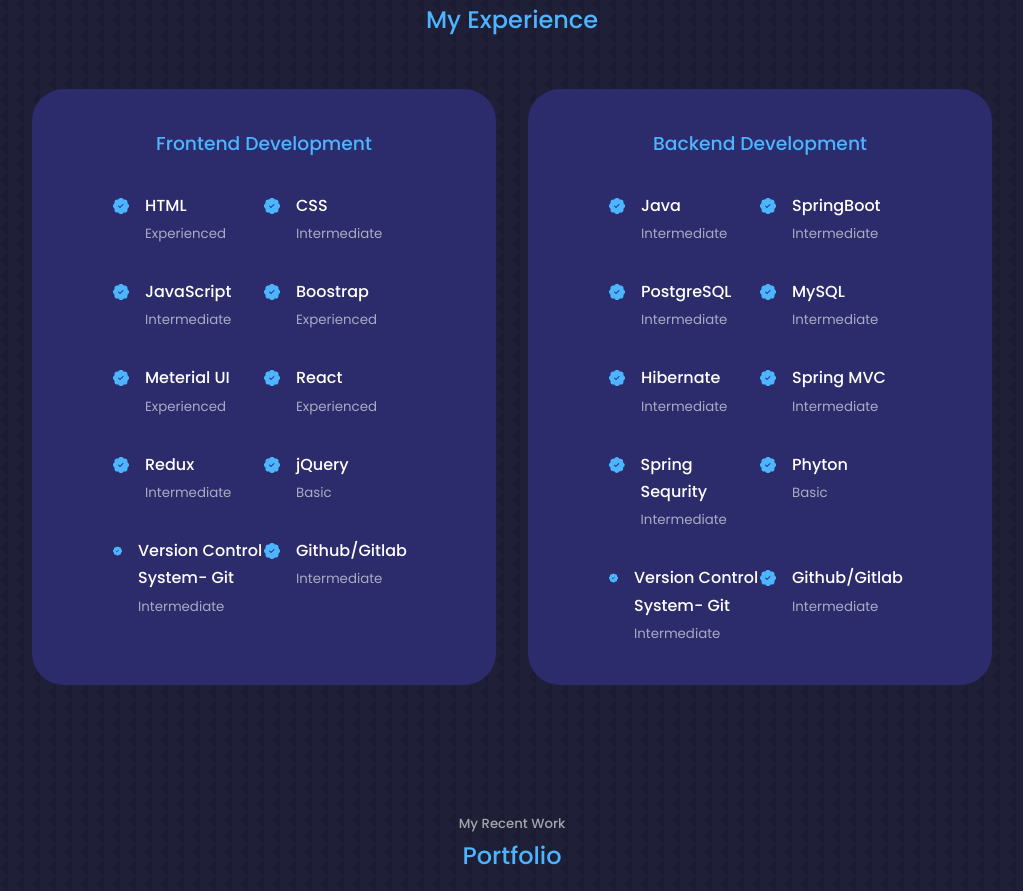
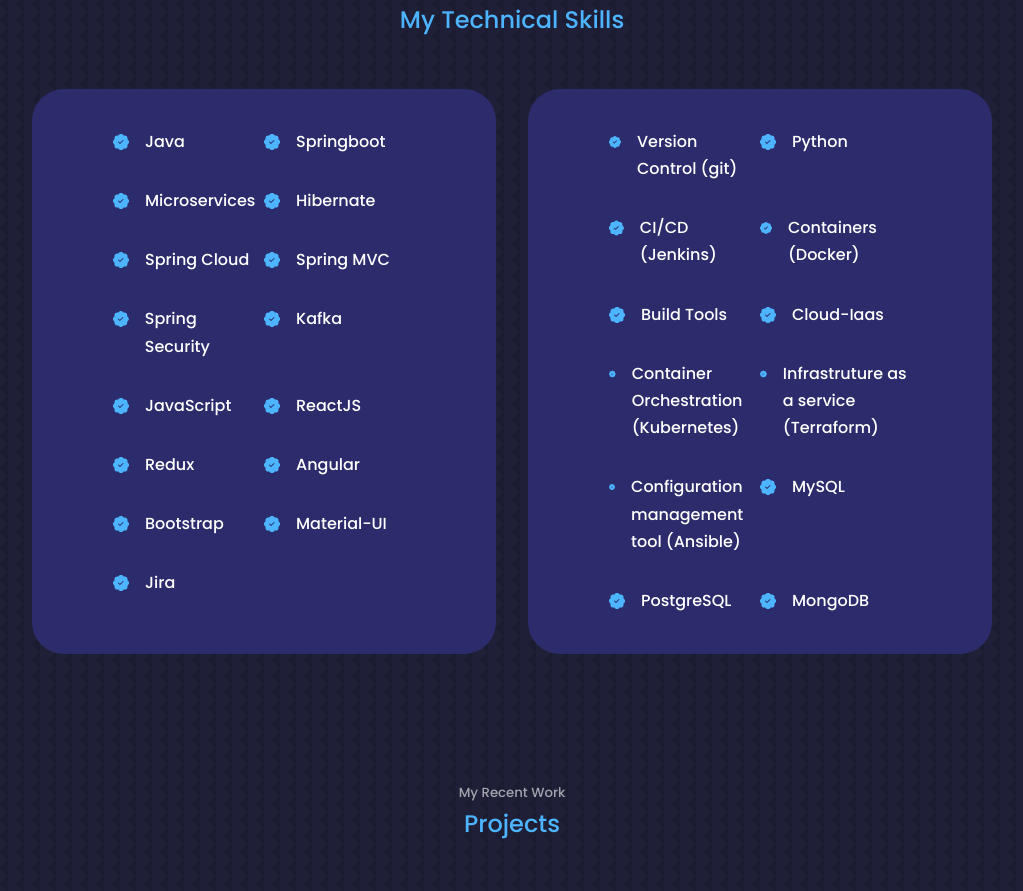
Before and after one commit to gayanath97/personal_portfolio_gayanath, a React (Create React App) app: page / in a window 1280 px wide. Shown: the part 2740-3631 px from the top of the page, without its empty margins (128-1151 px from the left). Built offline with nearby package versions, Linux system fonts and the light colour scheme.

Commit message:
tech_skill_updated

```diff
--- a/src/components/about/About.jsx
+++ b/src/components/about/About.jsx
@@ -24,7 +24,7 @@
             <article className="about_card">
               <FaAward className="about_icon" />
               <h5>Experience</h5>
-              <small>2+ Years Working</small>
+              <small>1+ Years Working</small>
             </article>
 
             <article className="about_card">
--- a/src/components/experience/Experience.jsx
+++ b/src/components/experience/Experience.jsx
@@ -1,219 +1,235 @@
-import React from 'react'
-import './experience.css'
-import {BsPatchCheckFill} from 'react-icons/bs'
+import React from "react";
+import "./experience.css";
+import { BsPatchCheckFill } from "react-icons/bs";
 
 const Experience = () => {
   return (
-    <section id='experience'>
+    <section id="experience">
       <h5>What Skills I Have</h5>
-             <h2>My Experience</h2>
+      <h2>My Technical Skills</h2>
 
       <div className="container experience_container">
         <div className="experience_frontend">
-                 <h3>Frontend Development</h3>
+          {/* <h3>Frontend Development</h3> */}
           <div className="experience_content">
             <article className="experience_details">
-                     <BsPatchCheckFill className='experience_details-icon' />
+              <BsPatchCheckFill className="experience_details-icon" />
               <div>
-                     <h4>HTML</h4>
-                     <small className='text-light'>Experienced</small>
+                <h4>Java</h4>
+                {/* <small className="text-light">Experienced</small> */}
               </div>
-
             </article>
 
             <article className="experience_details">
-                     <BsPatchCheckFill className='experience_details-icon'/>
+              <BsPatchCheckFill className="experience_details-icon" />
               <div>
-                     <h4>CSS</h4>
-                     <small className='text-light'>Intermediate</small>
+                <h4>Springboot</h4>
+                {/* <small className="text-light">Intermediate</small> */}
               </div>
-
             </article>
 
             <article className="experience_details">
-                     <BsPatchCheckFill className='experience_details-icon'/>
+              <BsPatchCheckFill className="experience_details-icon" />
               <div>
-                     <h4>JavaScript</h4>
-                     <small className='text-light'>Intermediate</small>
+                <h4>Microservices</h4>
+                {/* <small className="text-light">Intermediate</small> */}
               </div>
-
             </article>
 
             <article className="experience_details">
-                     <BsPatchCheckFill className='experience_details-icon'/>
+              <BsPatchCheckFill className="experience_details-icon" />
               <div>
-                     <h4>Boostrap</h4>
-                     <small className='text-light'>Experienced</small>
+                <h4>Hibernate</h4>
+                {/* <small className="text-light">Experienced</small> */}
               </div>
-
             </article>
 
             <article className="experience_details">
-                     <BsPatchCheckFill className='experience_details-icon'/>
+              <BsPatchCheckFill className="experience_details-icon" />
               <div>
-                     <h4>Meterial UI</h4>
-                     <small className='text-light'>Experienced</small>
+                <h4>Spring Cloud</h4>
+                {/* <small className="text-light">Experienced</small> */}
               </div>
-
             </article>
 
             <article className="experience_details">
-                     <BsPatchCheckFill className='experience_details-icon'/>
+              <BsPatchCheckFill className="experience_details-icon" />
               <div>
-                     <h4>React</h4>
-                     <small className='text-light'>Experienced</small>
+                <h4>Spring MVC</h4>
+                {/* <small className="text-light">Experienced</small> */}
               </div>
-
             </article>
 
             <article className="experience_details">
-                     <BsPatchCheckFill className='experience_details-icon'/>
+              <BsPatchCheckFill className="experience_details-icon" />
               <div>
-                     <h4>Redux</h4>
-                     <small className='text-light'>Intermediate</small>
+                <h4>Spring Security</h4>
+                {/* <small className="text-light">Intermediate</small> */}
               </div>
-
             </article>
 
             <article className="experience_details">
-                     <BsPatchCheckFill className='experience_details-icon'/>
+              <BsPatchCheckFill className="experience_details-icon" />
               <div>
-                     <h4>jQuery</h4>
-                     <small className='text-light'>Basic</small>
+                <h4>Kafka</h4>
+                {/* <small className="text-light">Basic</small> */}
               </div>
-
             </article>
 
             <article className="experience_details">
-                     <BsPatchCheckFill className='experience_details-icon'/>
+              <BsPatchCheckFill className="experience_details-icon" />
               <div>
-                     <h4>Version Control System- Git</h4>
-                     <small className='text-light'>Intermediate</small>
+                <h4>JavaScript</h4>
+                {/* <small className="text-light">Intermediate</small> */}
               </div>
-
-
             </article>
 
             <article className="experience_details">
-                     <BsPatchCheckFill className='experience_details-icon'/>
+              <BsPatchCheckFill className="experience_details-icon" />
               <div>
-                     <h4>Github/Gitlab</h4>
-                     <small className='text-light'>Intermediate</small>
+                <h4>ReactJS</h4>
+                {/* <small className="text-light">Intermediate</small> */}
               </div>
-
-
             </article>
-
+            <article className="experience_details">
+              <BsPatchCheckFill className="experience_details-icon" />
+              <div>
+                <h4>Redux</h4>
+                {/* <small className="text-light">Intermediate</small> */}
+              </div>
+            </article>
+            <article className="experience_details">
+              <BsPatchCheckFill className="experience_details-icon" />
+              <div>
+                <h4>Angular</h4>
+                {/* <small className="text-light">Intermediate</small> */}
+              </div>
+            </article>
+            <article className="experience_details">
+              <BsPatchCheckFill className="experience_details-icon" />
+              <div>
+                <h4>Bootstrap</h4>
+                {/* <small className="text-light">Intermediate</small> */}
+              </div>
+            </article>
+            <article className="experience_details">
+              <BsPatchCheckFill className="experience_details-icon" />
+              <div>
+                <h4>Material-UI</h4>
+                {/* <small className="text-light">Intermediate</small> */}
+              </div>
+            </article>
+            <article className="experience_details">
+              <BsPatchCheckFill className="experience_details-icon" />
+              <div>
+                <h4>Jira</h4>
+                {/* <small className="text-light">Intermediate</small> */}
+              </div>
+            </article>
           </div>
         </div>
         {/* END OF FRONTEND */}
         <div className="experience_frontend">
-                 <h3>Backend Development</h3>
+          {/* <h3>Backend Development</h3> */}
           <div className="experience_content">
             <article className="experience_details">
-                     <BsPatchCheckFill className='experience_details-icon'/>
+              <BsPatchCheckFill className="experience_details-icon" />
               <div>
-                     <h4>Java</h4>
-                     <small className='text-light'>Intermediate</small>
+                <h4>Version Control (git)</h4>
+                {/* <small className="text-light">Intermediate</small> */}
               </div>
-
             </article>
 
             <article className="experience_details">
-                     <BsPatchCheckFill className='experience_details-icon'/>
+              <BsPatchCheckFill className="experience_details-icon" />
               <div>
-                     <h4>SpringBoot</h4>
-                     <small className='text-light'>Intermediate</small>
+                <h4>Python</h4>
+                {/* <small className="text-light">Intermediate</small> */}
               </div>
-
             </article>
 
             <article className="experience_details">
-                     <BsPatchCheckFill className='experience_details-icon'/>
+              <BsPatchCheckFill className="experience_details-icon" />
               <div>
-                     <h4>PostgreSQL</h4>
-                     <small className='text-light'>Intermediate</small>
+                <h4>CI/CD (Jenkins)</h4>
+                {/* <small className="text-light">Intermediate</small> */}
               </div>
-
             </article>
 
             <article className="experience_details">
-                     <BsPatchCheckFill className='experience_details-icon'/>
+              <BsPatchCheckFill className="experience_details-icon" />
               <div>
-                     <h4>MySQL</h4>
-                     <small className='text-light'>Intermediate</small>
+                <h4>Containers (Docker)</h4>
+                {/* <small className="text-light">Intermediate</small> */}
               </div>
-
             </article>
 
             <article className="experience_details">
-                     <BsPatchCheckFill className='experience_details-icon'/>
+              <BsPatchCheckFill className="experience_details-icon" />
               <div>
-                     <h4>Hibernate</h4>
-                     <small className='text-light'>Intermediate</small>
+                <h4>Build Tools</h4>
+                {/* <small className="text-light">Intermediate</small> */}
               </div>
-
             </article>
 
             <article className="experience_details">
-                     <BsPatchCheckFill className='experience_details-icon'/>
+              <BsPatchCheckFill className="experience_details-icon" />
               <div>
-                     <h4>Spring MVC</h4>
-                     <small className='text-light'>Intermediate</small>
+                <h4>Cloud-Iaas</h4>
+                {/* <small className="text-light">Intermediate</small> */}
               </div>
-
             </article>
 
             <article className="experience_details">
-                     <BsPatchCheckFill className='experience_details-icon'/>
+              <BsPatchCheckFill className="experience_details-icon" />
               <div>
-                     <h4>Spring Sequrity</h4>
-                     <small className='text-light'>Intermediate</small>
+                <h4>Container Orchestration (Kubernetes)</h4>
+                {/* <small className="text-light">Intermediate</small> */}
               </div>
-
             </article>
 
             <article className="experience_details">
-                     <BsPatchCheckFill className='experience_details-icon'/>
+              <BsPatchCheckFill className="experience_details-icon" />
               <div>
-                     <h4>Phyton</h4>
-                     <small className='text-light'>Basic</small>
+                <h4>Infrastruture as a service (Terraform)</h4>
+                {/* <small className="text-light">Basic</small> */}
               </div>
-
-
             </article>
 
             <article className="experience_details">
-                     <BsPatchCheckFill className='experience_details-icon'/>
+              <BsPatchCheckFill className="experience_details-icon" />
               <div>
-                     <h4>Version Control System- Git</h4>
-                     <small className='text-light'>Intermediate</small>
+                <h4>Configuration management tool (Ansible)</h4>
+                {/* <small className="text-light">Intermediate</small> */}
               </div>
-
-
             </article>
 
             <article className="experience_details">
-                     <BsPatchCheckFill className='experience_details-icon'/>
+              <BsPatchCheckFill className="experience_details-icon" />
               <div>
-                     <h4>Github/Gitlab</h4>
-                     <small className='text-light'>Intermediate</small>
+                <h4>MySQL</h4>
+                {/* <small className="text-light">Intermediate</small> */}
               </div>
-
-
             </article>
-
+            <article className="experience_details">
+              <BsPatchCheckFill className="experience_details-icon" />
+              <div>
+                <h4>PostgreSQL</h4>
+                {/* <small className="text-light">Intermediate</small> */}
+              </div>
+            </article>
+            <article className="experience_details">
+              <BsPatchCheckFill className="experience_details-icon" />
+              <div>
+                <h4>MongoDB</h4>
+                {/* <small className="text-light">Intermediate</small> */}
+              </div>
+            </article>
           </div>
         </div>
+      </div>
+    </section>
+  );
+};
 
-
-             </div>
-
-
-
-    </section>
-
-  )
-}
-
-export default Experience
+export default Experience;
--- a/src/components/portfolio/Portforlio.jsx
+++ b/src/components/portfolio/Portforlio.jsx
@@ -1,39 +1,62 @@
-import React from 'react'
-import './portfolio.css'
-import IMG1 from '../../assets/portfolio1.jpg'
-import IMG2 from '../../assets/portfolio2.jpg'
-import IMG3 from '../../assets/portfolio3.jpg'
-import IMG4 from '../../assets/portfolio4.jpg'
-import IMG5 from '../../assets/portfolio5.png'
-import IMG6 from '../../assets/portfolio6.jpg'
+import React from "react";
+import "./portfolio.css";
+import IMG1 from "../../assets/portfolio1.jpg";
+import IMG2 from "../../assets/portfolio2.jpg";
+import IMG3 from "../../assets/portfolio3.jpg";
+import IMG4 from "../../assets/portfolio4.jpg";
+import IMG5 from "../../assets/portfolio5.png";
+import IMG6 from "../../assets/portfolio6.jpg";
 
 const Portfolio = () => {
   return (
-    <section id='portfolio'>
+    <section id="portfolio">
       <h5>My Recent Work</h5>
-          <h2>Portfolio</h2>
+      <h2>Projects</h2>
 
       <div className="container portfolio_container">
         <article className="portfolio_item">
           <div className="portfolio_item-image">
             <img src={IMG1} alt="" />
           </div>
-              <h3 >Springboot-hooks-fullstack</h3>
+          <h3>Springboot-hooks-fullstack</h3>
           <div className="portfolio_item-cta">
-              <a href='https://github.com/gayanath97/Springboot-hooks-fullstack' className='btn' target='_blank'>Github</a>
-              <a href='https://github.com/gayanath97/Springboot-hooks-fullstack' className='btn btn-primary' target='_blank'>Live Demo</a>
+            <a
+              href="https://github.com/gayanath97/Springboot-hooks-fullstack"
+              className="btn"
+              target="_blank"
+            >
+              Github
+            </a>
+            <a
+              href="https://github.com/gayanath97/Springboot-hooks-fullstack"
+              className="btn btn-primary"
+              target="_blank"
+            >
+              Live Demo
+            </a>
           </div>
-
         </article>
 
         <article className="portfolio_item">
           <div className="portfolio_item-image">
             <img src={IMG2} alt="" />
           </div>
-              <h3 >React-hooks-redux-api-axios</h3>
+          <h3>React-hooks-redux-api-axios</h3>
           <div className="portfolio_item-cta">
-              <a href='https://github.com/gayanath97/react-hooks-redux-api-axios' className='btn' target='_blank'>Github</a>
-              <a href='https://github.com/gayanath97/react-hooks-redux-api-axios' className='btn btn-primary' target='_blank'>Live Demo</a>
+            <a
+              href="https://github.com/gayanath97/react-hooks-redux-api-axios"
+              className="btn"
+              target="_blank"
+            >
+              Github
+            </a>
+            <a
+              href="https://github.com/gayanath97/react-hooks-redux-api-axios"
+              className="btn btn-primary"
+              target="_blank"
+            >
+              Live Demo
+            </a>
           </div>
         </article>
 
@@ -41,10 +64,22 @@
           <div className="portfolio_item-image">
             <img src={IMG3} alt="" />
           </div>
-              <h3 >React-redux-site-1</h3>
+          <h3>React-redux-site-1</h3>
           <div className="portfolio_item-cta">
-              <a href='https://github.com/gayanath97/React-redux-site-1' className='btn' target='_blank'>Github</a>
-              <a href='https://github.com/gayanath97/React-redux-site-1' className='btn btn-primary' target='_blank'>Live Demo</a>
+            <a
+              href="https://github.com/gayanath97/React-redux-site-1"
+              className="btn"
+              target="_blank"
+            >
+              Github
+            </a>
+            <a
+              href="https://github.com/gayanath97/React-redux-site-1"
+              className="btn btn-primary"
+              target="_blank"
+            >
+              Live Demo
+            </a>
           </div>
         </article>
 
@@ -52,10 +87,22 @@
           <div className="portfolio_item-image">
             <img src={IMG4} alt="" />
           </div>
-              <h3 >React-redux-site-2</h3>
+          <h3>React-redux-site-2</h3>
           <div className="portfolio_item-cta">
-              <a href='https://github.com/gayanath97/React-redux-site-2' className='btn' target='_blank'>Github</a>
-              <a href='https://github.com/gayanath97/React-redux-site-2' className='btn btn-primary' target='_blank'>Live Demo</a>
+            <a
+              href="https://github.com/gayanath97/React-redux-site-2"
+              className="btn"
+              target="_blank"
+            >
+              Github
+            </a>
+            <a
+              href="https://github.com/gayanath97/React-redux-site-2"
+              className="btn btn-primary"
+              target="_blank"
+            >
+              Live Demo
+            </a>
           </div>
         </article>
 
@@ -63,10 +110,22 @@
           <div className="portfolio_item-image">
             <img src={IMG5} alt="" />
           </div>
-              <h3 >Springboot Backend</h3>
+          <h3>Springboot Backend</h3>
           <div className="portfolio_item-cta">
-              <a href='https://github.com/gayanath97/group_project_backend' className='btn' target='_blank'>Github</a>
-              <a href='https://github.com/gayanath97/group_project_backend' className='btn btn-primary' target='_blank'>Live Demo</a>
+            <a
+              href="https://github.com/gayanath97/group_project_backend"
+              className="btn"
+              target="_blank"
+            >
+              Github
+            </a>
+            <a
+              href="https://github.com/gayanath97/group_project_backend"
+              className="btn btn-primary"
+              target="_blank"
+            >
+              Live Demo
+            </a>
           </div>
         </article>
 
@@ -74,16 +133,27 @@
           <div className="portfolio_item-image">
             <img src={IMG6} alt="" />
           </div>
-              <h3 >React Frontend</h3>
+          <h3>React Frontend</h3>
           <div className="portfolio_item-cta">
-              <a href='https://github.com/gayanath97/group_project_frontend' className='btn' target='_blank'>Github</a>
-              <a href='https://github.com/gayanath97/group_project_frontend' className='btn btn-primary' target='_blank'>Live Demo</a>
+            <a
+              href="https://github.com/gayanath97/group_project_frontend"
+              className="btn"
+              target="_blank"
+            >
+              Github
+            </a>
+            <a
+              href="https://github.com/gayanath97/group_project_frontend"
+              className="btn btn-primary"
+              target="_blank"
+            >
+              Live Demo
+            </a>
           </div>
         </article>
       </div>
     </section>
+  );
+};
 
-  )
-}
-
-export default Portfolio
+export default Portfolio;
```
Lines whose indentation alone changed are shown as unchanged.
